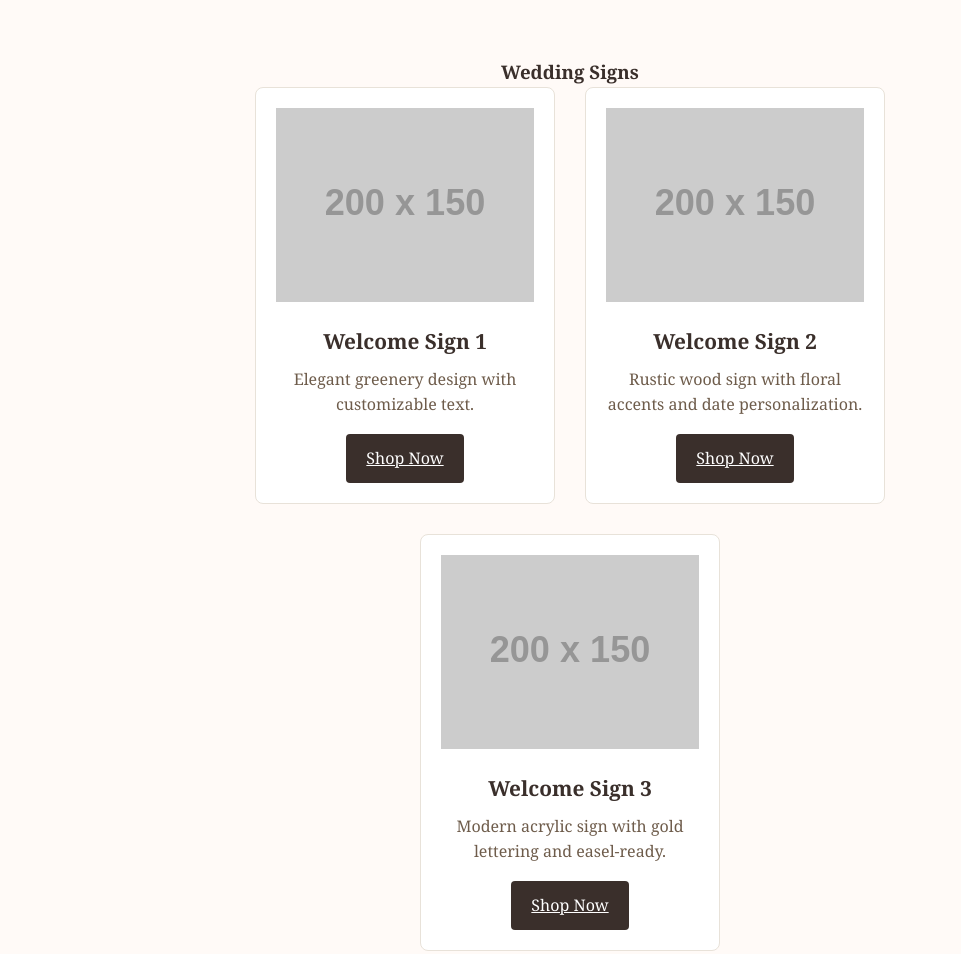
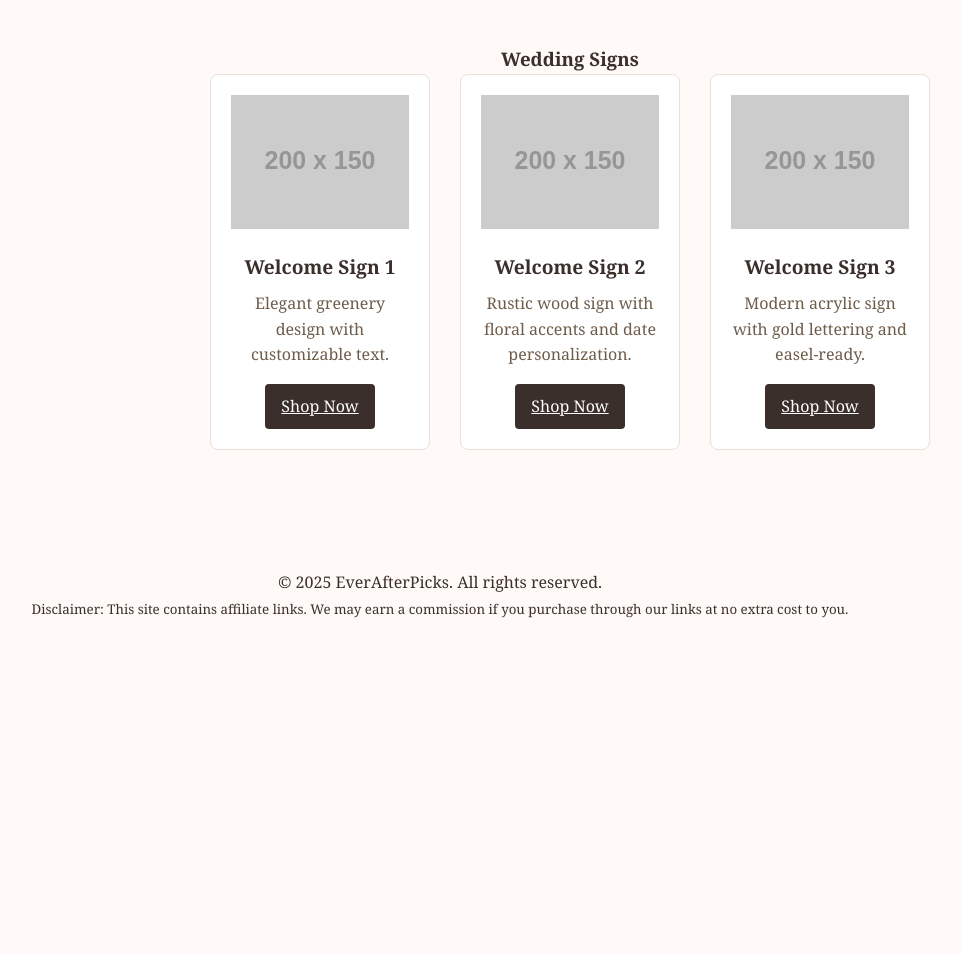
Before and after one commit to LocalLegends-creater/EverAfterPicks, a plain HTML site: page storefront.html in a window 1280 px wide. Shown: the part 1093-2047 px from the top of the page, without its empty margins (200-1161 px from the left). After the commit the page ends 1714 px from the top, so only its background shows below. Drawn offline with Linux system fonts and the light colour scheme; placeholder pictures from the web are drawn by us.

Commit message:
Update Style.css

```diff
--- a/Style.css
+++ b/Style.css
@@ -119,12 +119,26 @@ body {
   margin-bottom: 60px;
 }
 
+/* Featured Picks Grid */
+.featured-grid .product-card {
+  width: 300px;
+}
+
+/* Smaller Category Grid */
+.small-grid .small-card {
+  width: 220px;
+}
+
+.small-grid .small-card img {
+  height: auto;
+  max-height: 150px;
+}
+
 /* Product Card */
 .product-card {
   background-color: #fff;
   border: 1px solid #e8e2d9;
   border-radius: 8px;
-  width: 300px;
   padding: 20px;
   transition: transform 0.3s, box-shadow 0.3s;
   text-align: center;
@@ -142,7 +156,7 @@ body {
 }
 
 .product-card h3 {
-  font-size: 1.3rem;
+  font-size: 1.2rem;
   margin-bottom: 8px;
 }
 
@@ -155,16 +169,11 @@ body {
   display: inline-block;
   background-color: #3a2f2b;
   color: #fff;
-  padding: 12px 20px;
+  padding: 10px 16px;
   border-radius: 4px;
   text-align: center;
   transition: background-color 0.3s;
 }
 
 .btn:hover {
-  background-color: #7a5c4b;
-}
-
-/* Footer */
-.site-footer {
-  background-color: #3a2f2b;
+  background-color: #7a
```
